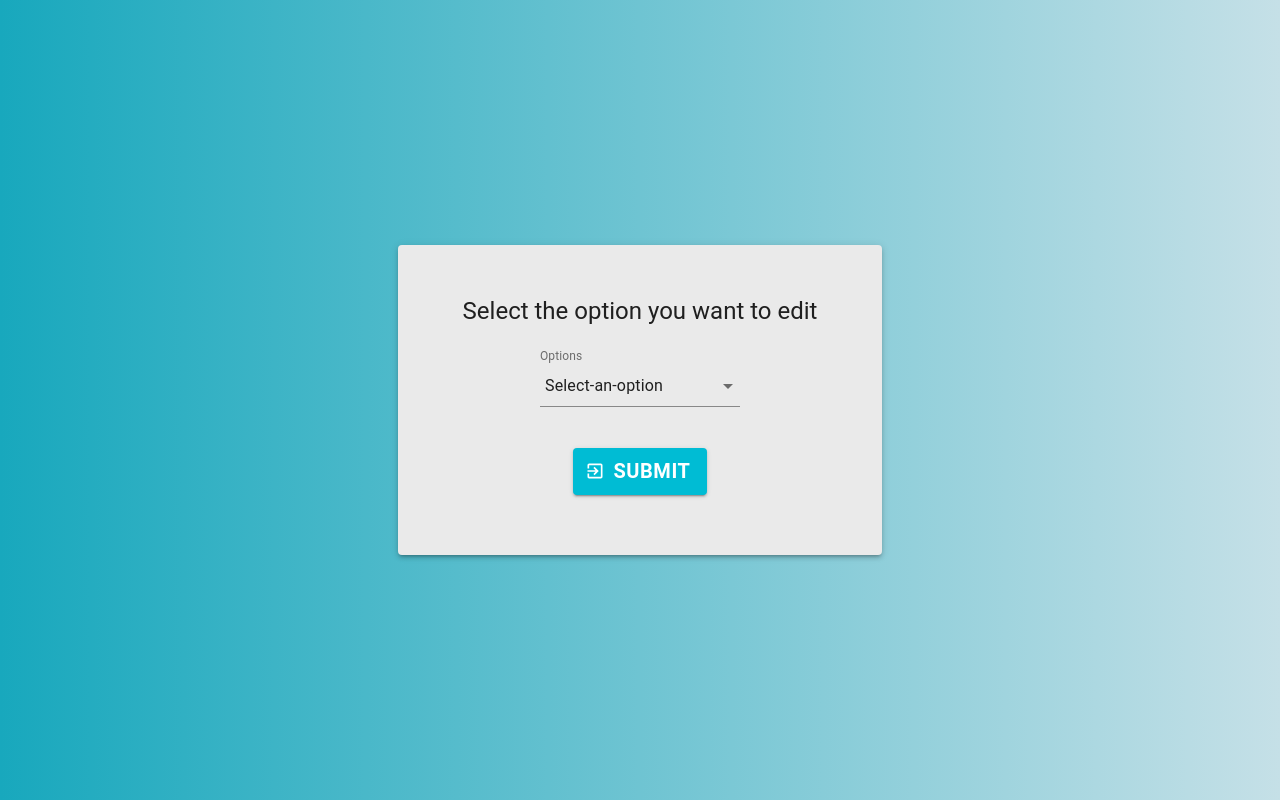
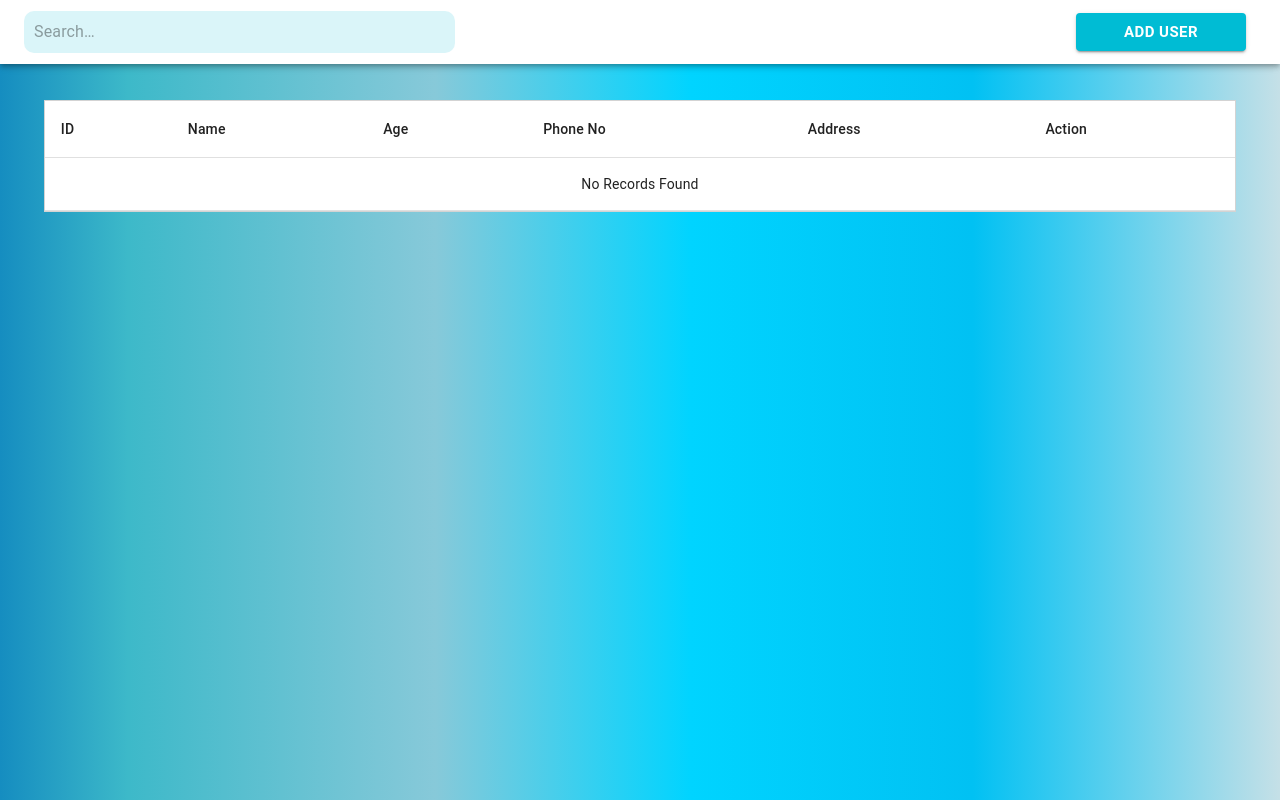
Before and after one commit to radhikatalwar/ReactTraining, a React (Create React App) app: page / in a window 1280 px wide. Built offline with nearby package versions, Linux system fonts and the light colour scheme.

Commit message:
working on assignment8

```diff
--- a/src/App.js
+++ b/src/App.js
@@ -1,9 +1,9 @@
 import React from "react";
-import Assignment7 from "./modules/Assignment7";
+import Assignment8 from "./modules/Assignment8";
 
 class App extends React.Component {
   render() {
-    return <Assignment7 />;
+    return <Assignment8 />;
   }
 }
 
--- a/src/modules/Assignment5/Components/TableBuy.js
+++ b/src/modules/Assignment5/Components/TableBuy.js
@@ -14,8 +14,7 @@ const styles = makeStyles({
     fontFamily: ['"Roboto"', '"Helvetica"', '"Arial"', "sans-serif"].join(","),
     transition: "box-shadow 300ms cubic-bezier(0.4, 0, 0.2, 1) 0ms",
     width: "93%",
-    margin: "0 auto 20px",
-    border: "0.5px solid lightgray",
+    margin: "83px auto 20px",
     backgroundColor: "white",
   },
   table: {
--- /dev/null
+++ b/src/modules/Assignment8/Components/DisplayTable.js
@@ -0,0 +1,91 @@
+import React from "react";
+import {
+  makeStyles,
+  TableContainer,
+  Table,
+  TableHead,
+  TableRow,
+  TableBody,
+  TableCell,
+  Button,
+} from "@material-ui/core";
+import DeleteIcon from "@material-ui/icons/Delete";
+import EditIcon from "@material-ui/icons/Edit";
+
+const styles = makeStyles({
+  container: {
+    transition: "box-shadow 300ms cubic-bezier(0.4, 0, 0.2, 1) 0ms",
+    width: "93%",
+    margin: "100px auto 20px",
+    border: "0.5px solid lightgray",
+    backgroundColor: "white",
+    height: "fit-content",
+  },
+  lastcell: {
+    width: "149px",
+  },
+  button: {
+    backgroundColor: "#00BCD4",
+    margin: "0 5px",
+    color: "black",
+    "&:hover": {
+      backgroundColor: "#048b9c",
+    },
+  },
+});
+
+const DisplayTable = (props) => {
+  const classes = styles();
+  const newdata = props.data;
+  console.log("display" + newdata);
+
+  return (
+    <TableContainer className={classes.container}>
+      <Table>
+        <TableHead>
+          <TableRow>
+            <TableCell>{"ID"}</TableCell>
+            <TableCell>{"Name"}</TableCell>
+            <TableCell>{"Age"}</TableCell>
+            <TableCell>{"Phone No"}</TableCell>
+            <TableCell>{"Address"}</TableCell>
+            <TableCell>{"Action"}</TableCell>
+          </TableRow>
+        </TableHead>
+        <TableBody>
+          {newdata.length > 0 ? (
+            newdata.map((element, index) => {
+              return (
+                <TableRow hover>
+                  <TableCell>{index + 1}</TableCell>
+                  <TableCell>{element.Name}</TableCell>
+                  <TableCell>{element.Age}</TableCell>
+                  <TableCell>{element.PhoneNo}</TableCell>
+                  <TableCell>{element.Address}</TableCell>
+                  <TableCell className={classes.lastcell}>
+                    <Button className={classes.button}>
+                      <DeleteIcon
+                        onClick={() => props.userDelete(element.ID)}
+                      />
+                    </Button>
+                    <Button className={classes.button}>
+                      <EditIcon onClick={() => props.editUser(element)} />
+                    </Button>
+                  </TableCell>
+                </TableRow>
+              );
+            })
+          ) : (
+            <TableRow>
+              <TableCell colSpan={6} align="center">
+                {"No Records Found"}
+              </TableCell>
+            </TableRow>
+          )}
+        </TableBody>
+      </Table>
+    </TableContainer>
+  );
+};
+
+export default DisplayTable;
--- /dev/null
+++ b/src/modules/Assignment8/Components/Navbar.js
@@ -0,0 +1,229 @@
+import { React, useEffect, useState, useForm } from "react";
+import {
+  AppBar,
+  Toolbar,
+  Button,
+  InputBase,
+  makeStyles,
+  Modal,
+  Fade,
+  Backdrop,
+  TextField,
+  Typography,
+} from "@material-ui/core";
+import DisplayTable from "./DisplayTable";
+
+const styles = makeStyles({
+  addbar: {
+    backgroundColor: "white",
+    fontFamily: ['"Roboto"', '"Helvetica"', '"Arial"', "sans-serif"].join(","),
+  },
+  toolbar: {
+    backgroundColor: "white",
+    display: "flex",
+    justifyContent: "space-between",
+    alignItems: "center",
+    color: "black",
+  },
+  modal: {
+    display: "flex",
+    alignItems: "center",
+    justifyContent: "center",
+  },
+  paper: {
+    border: "2px solid #000",
+    backgroundColor: "white",
+    padding: "20px",
+  },
+  form: {
+    display: "flex",
+    flexDirection: "column",
+    alignItems: "center",
+  },
+  search: {
+    position: "relative",
+    marginLeft: 0,
+    width: "35%",
+    padding: "5px 10px",
+    borderRadius: "10px",
+    backgroundColor: "#daf5f9",
+  },
+  input: {
+    margin: "10px",
+    width: "300px",
+  },
+  button: {
+    margin: "10px",
+    fontWeight: "bold",
+    fontSize: "15px",
+    backgroundColor: "#00BCD4",
+    width: "170px",
+    color: "white",
+    "&:hover": {
+      backgroundColor: "#048b9c",
+    },
+  },
+});
+
+const data = [];
+
+const Navbar = () => {
+  const classes = styles();
+  const [open, setOpen] = useState(false);
+  const [search, SetIsSearch] = useState(false);
+  const [SearchVal, setSearchVal] = useState("");
+  const [user, setUser] = useState({
+    ID: Math.floor(Math.random() * 10000),
+    Name: "",
+    Age: "",
+    Address: "",
+    PhoneNo: "",
+  });
+
+  const [newData, setNewData] = useState(data);
+  console.log(...newData);
+
+  const userDelete = (ID) => {
+    setNewData(newData.filter((ele) => ele.ID !== ID));
+  };
+
+  const editUser = (user) => {
+    console.log(user);
+    setOpen(true);
+    setUser(user);
+  };
+
+  const { Name, Age, Address, PhoneNo } = user;
+  const handleOpen = () => {
+    setOpen(true);
+  };
+
+  const inputHandle = (event) => {
+    const { name, value } = event.target;
+    setUser({ ...user, [name]: value });
+  };
+
+  // const SearchValue = (event) => {
+  //   setSearchVal(event.target.value);
+  //   const SearchUser = newData.filter((ele) => ele.Name === SearchVal);
+  //   SetIsSearch(true);
+  // };
+
+  const handleSubmit = (event) => {
+    setOpen(false);
+    event.preventDefault();
+    console.log(user);
+    console.log(...newData);
+    var findUser = newData.filter((ele) => ele.ID === user.ID);
+    console.log(findUser);
+    if (findUser === []) {
+      setNewData([user, ...newData]);
+    } else {
+      // const keys = Object.keys(findUser[0]);
+      // console.log(keys);
+      // {keys.map = (elem) => {
+
+      // }}
+      console.log(findUser);
+    }
+    setNewData([user, ...newData]);
+    setUser({
+      ID: Math.floor(Math.random() * 10000),
+      Name: "",
+      Age: "",
+      Address: "",
+      PhoneNo: "",
+    });
+    console.log(...newData);
+  };
+
+  return (
+    <>
+      <AppBar position="fixed" className={classes.addbar}>
+        <Toolbar className={classes.toolbar}>
+          <InputBase
+            className={classes.search}
+            placeholder="Search…"
+            // onChange={SearchValue}
+          />
+          <Button
+            variant="contained"
+            className={classes.button}
+            onClick={handleOpen}
+          >
+            {"Add User"}
+          </Button>
+          <Modal
+            className={classes.modal}
+            open={open}
+            closeAfterTransition
+            BackdropComponent={Backdrop}
+          >
+            <Fade in={open}>
+              <div className={classes.paper}>
+                <Typography variant="h5">{"Add User Details"}</Typography>
+                <form
+                  onSubmit={handleSubmit}
+                  className={classes.form}
+                  noValidate
+                  autoComplete="off"
+                >
+                  <TextField
+                    className={classes.input}
+                    required
+                    label="Add Name"
+                    variant="outlined"
+                    value={Name}
+                    name="Name"
+                    onChange={inputHandle}
+                  />
+                  <TextField
+                    className={classes.input}
+                    required
+                    name="Age"
+                    onChange={inputHandle}
+                    label="Add Age"
+                    variant="outlined"
+                    value={Age}
+                  />
+                  <TextField
+                    className={classes.input}
+                    required
+                    label="Add Address"
+                    variant="outlined"
+                    name="Address"
+                    onChange={inputHandle}
+                    value={Address}
+                  />
+                  <TextField
+                    className={classes.input}
+                    required
+                    label="Add Phone no"
+                    variant="outlined"
+                    value={PhoneNo}
+                    name="PhoneNo"
+                    onChange={inputHandle}
+                  />
+                  <Button
+                    variant="contained"
+                    className={classes.button}
+                    type="submit"
+                  >
+                    {"Submit Details"}
+                  </Button>
+                </form>
+              </div>
+            </Fade>
+          </Modal>
+        </Toolbar>
+      </AppBar>
+      <DisplayTable
+        data={newData}
+        userDelete={userDelete}
+        editUser={editUser}
+      />
+    </>
+  );
+};
+
+export default Navbar;
--- /dev/null
+++ b/src/modules/Assignment8/index.js
@@ -0,0 +1,25 @@
+import React from "react";
+import { makeStyles } from "@material-ui/core";
+import Navbar from "./Components/Navbar";
+import Table from "./Components/DisplayTable";
+
+const styles = makeStyles({
+  mainContainer: {
+    background: `linear-gradient(90deg, rgba(2,0,36,1) 0%, rgba(21,141,192,1) 0%, rgba(61,185,201,1) 10%, rgba(135,201,217,1) 34%, rgba(0,212,255,1) 54%, rgba(1,193,243,1) 76%, rgba(197,224,231,1) 100%, rgba(14,162,194,1) 100%)`,
+    backgroundSize: "cover",
+    height: "100vh",
+    display: "flex",
+    justifyContent: "center",
+  },
+});
+
+const Assignment8 = () => {
+  const classes = styles();
+  return (
+    <div className={classes.mainContainer}>
+      <Navbar />
+    </div>
+  );
+};
+
+export default Assignment8;
```
Also changed, not shown: src/modules/Assignment8/Components/data.js (added, +10 -0 lines).
